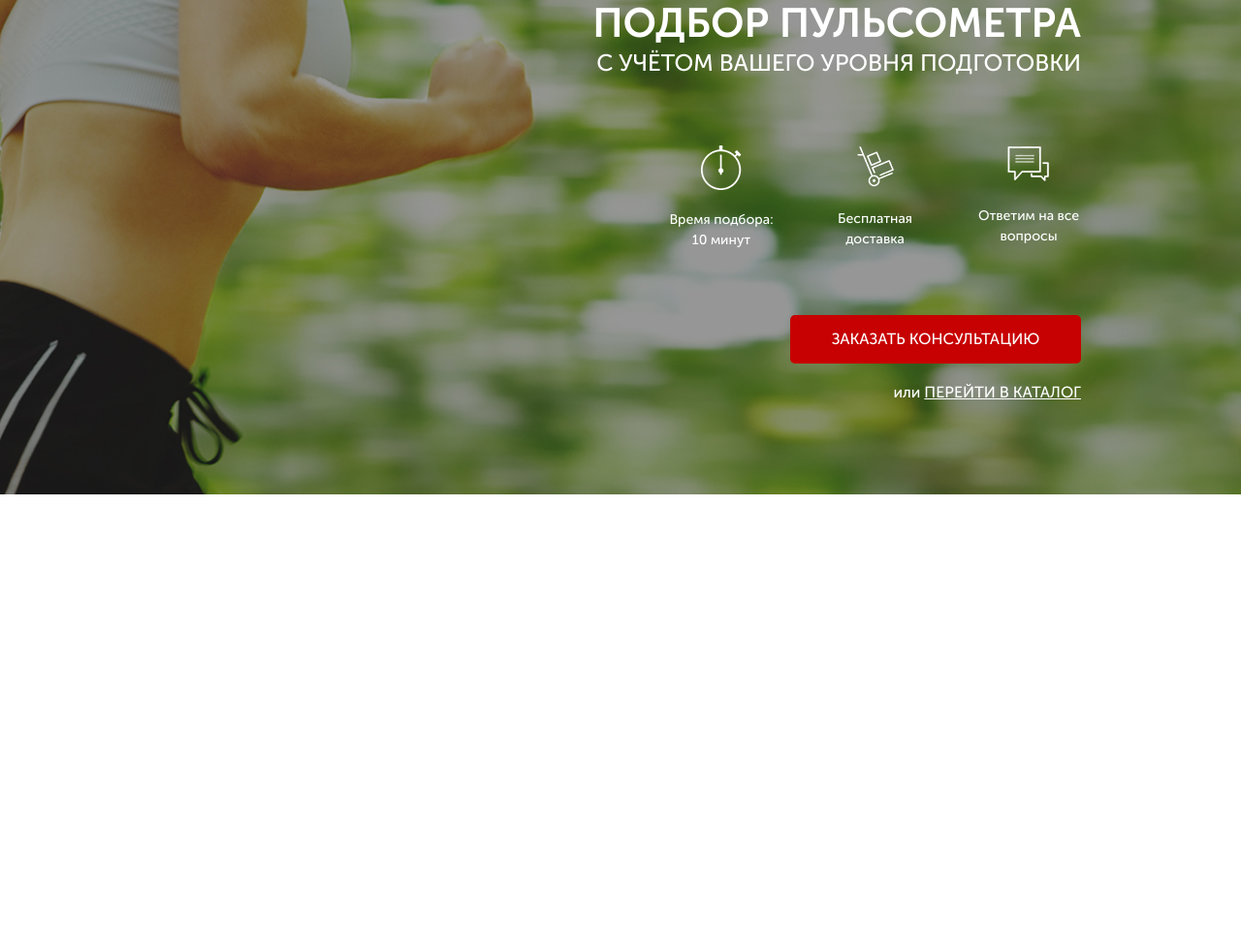
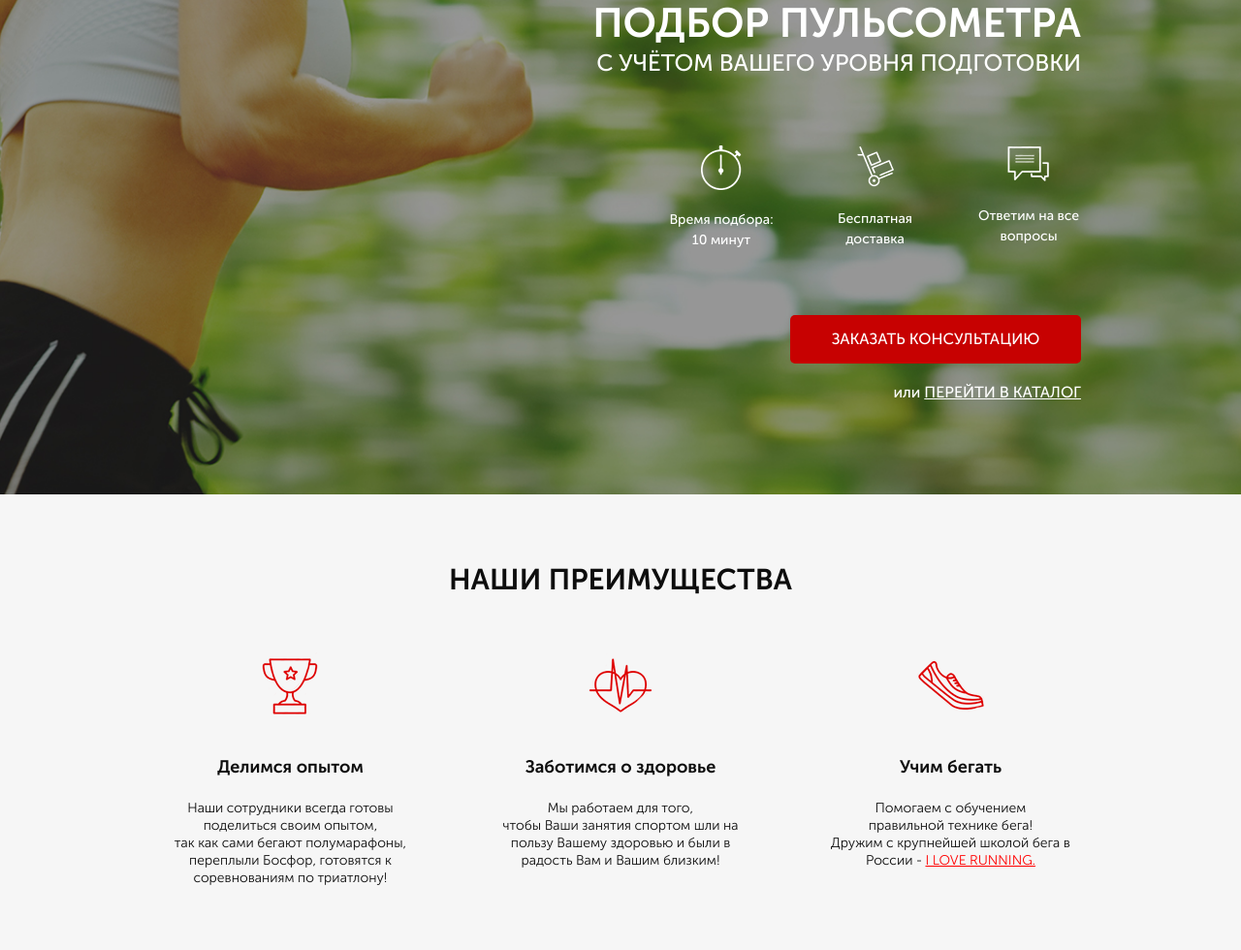
Before and after one commit to Vadim9896/Pusle, a website: page src/index.html in a window 1280 px wide. Shown: the part 160-1140 px from the top of the page at 97% size. Before the commit the page ends 800 px from the top, so only its background shows below. Drawn offline with Linux system fonts and the light colour scheme; files whose address does not match are found by name.

Commit message:
compleat advantages

```diff
--- a/src/index.html
+++ b/src/index.html
@@ -58,6 +58,37 @@
             </div>
         </div>
     </div>
+
+    <div class="advantages">
+        <div class="container">
+            <h2 class="advantages__title">НАШИ ПРЕИМУЩЕСТВА</h2>
+
+            <div class="advantages__wrapper">
+                <div class="advantages__item">
+                    <img src="icons/advantages/cup.png" alt="cup">
+                    <div class="advantages__subtitle">Делимся опытом</div>
+                    <div class="advantages__descr">Наши сотрудники всегда готовы поделиться своим опытом, <br> так как
+                        сами
+                        бегают полумарафоны, переплыли Босфор, готовятся к
+                        соревнованиям по триатлону!</div>
+                </div>
+                <div class="advantages__item">
+                    <img src="icons/advantages/heart.png" alt="heart">
+                    <div class="advantages__subtitle">Заботимся о здоровье</div>
+                    <div class="advantages__descr">Мы работаем для того, <br> чтобы Ваши занятия спортом шли на пользу
+                        Вашему
+                        здоровью и были в радость Вам и Вашим близким!</div>
+                </div>
+                <div class="advantages__item">
+                    <img src="icons/advantages/shoe.png" alt="shoe">
+                    <div class="advantages__subtitle">Учим бегать</div>
+                    <div class="advantages__descr">Помогаем с обучением <br> правильной технике бега! <br> Дружим с
+                        крупнейшей
+                        школой бега в России - <span>I LOVE RUNNING.</span></div>
+                </div>
+            </div>
+        </div>
+    </div>
 </body>
 
 </html>
--- /dev/null
+++ b/src/sass/blocks/_advantages.scss
@@ -0,0 +1,48 @@
+.advantages {
+    padding: 73px 0 65px 0;
+    background-color: #f6f6f6;
+    box-shadow: 0 4px 4px 0 rgba(0, 0, 0, 0.25);
+
+    &__title {
+        font-weight: 700;
+        font-size: 30px;
+        line-height: 100%;
+        text-align: center;
+        color: #0d0d0d;
+    }
+
+    &__wrapper {
+        margin-top: 60px;
+        display: flex;
+        justify-content: space-between;
+
+        img {
+            display: block;
+            margin: 0 auto;
+        }
+    }
+
+    &__subtitle {
+        margin-top: 35px;
+        font-weight: 700;
+        font-size: 18px;
+        text-align: center;
+        color: #0d0d0d;
+    }
+
+    &__descr {
+        max-width: 269px;
+        margin-top: 20px;
+        font-weight: 300;
+        font-size: 14px;
+        line-height: 129%;
+        text-align: center;
+        color: #0d0d0d;
+
+        span {
+            text-decoration: underline;
+            text-decoration-skip-ink: none;
+            color: #f00;
+        }
+    }
+}
--- a/src/sass/style.scss
+++ b/src/sass/style.scss
@@ -12,3 +12,4 @@
 @import 'blocks/promo';
 @import 'blocks/header.scss';
 @import 'blocks/buttons';
+@import 'blocks/advantages';
```
Also changed, not shown: src/css/style.min.css.
